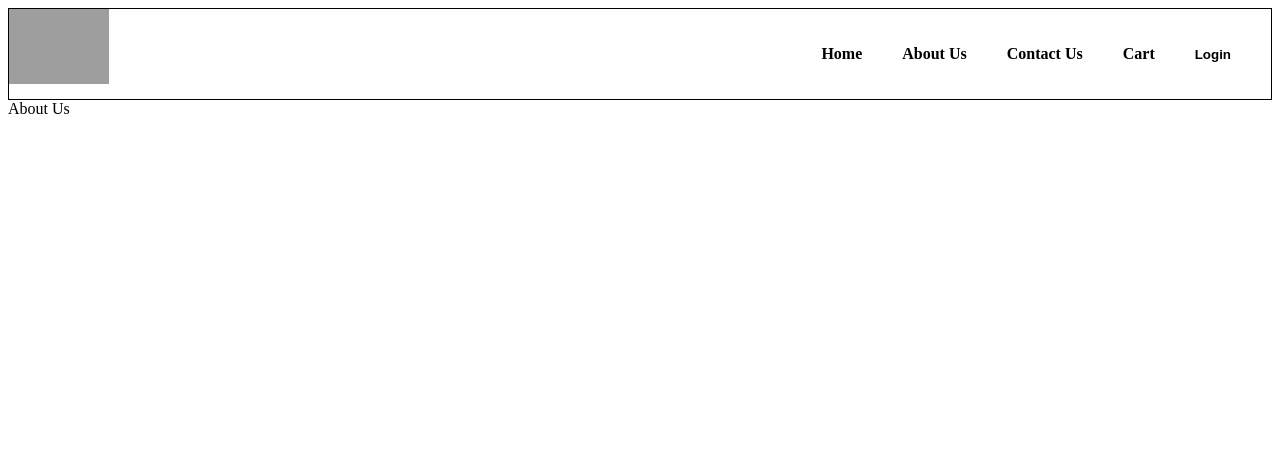
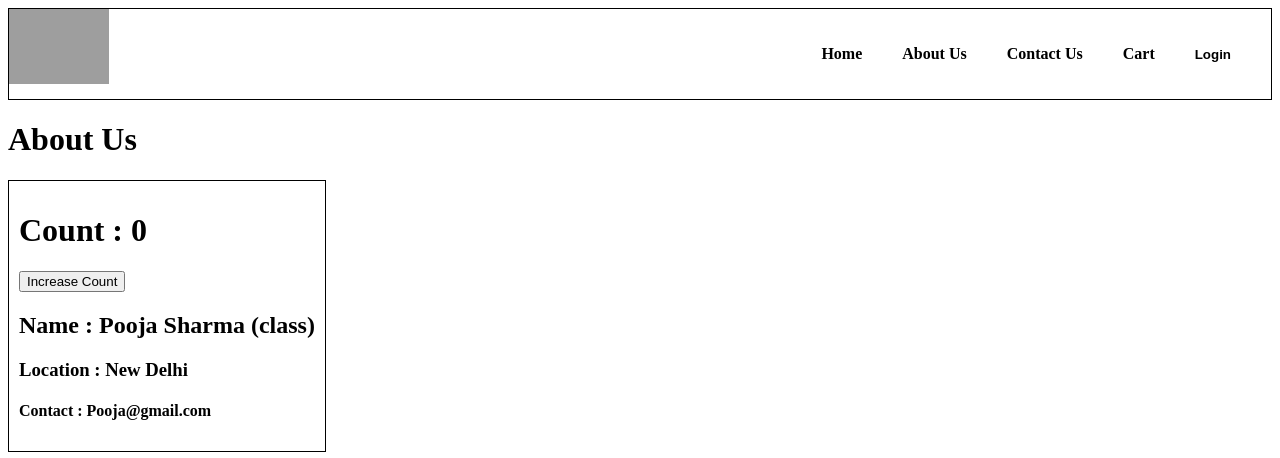
Before and after one commit to pooja-sharma-60/React, a React (Vite) app: page /about in a window 1280 px wide. Shown: the top 458 px of the page. Built offline with nearby package versions, Linux system fonts and the light colour scheme; grey boxes are pictures that could not be loaded.

Commit message:
class component

```diff
--- a/index.css
+++ b/index.css
@@ -72,6 +72,8 @@
   cursor: pointer;
   font-weight: bold;
 }
-/* Link {
-  text-decoration: none;
-} */
+.user-card {
+  padding: 10px;
+  border: 1px solid black;
+  display: inline-block;
+}
--- a/src/components/About.js
+++ b/src/components/About.js
@@ -1,5 +1,25 @@
-const About = () => {
-  return <div>About Us</div>;
-};
+import { Component } from "react";
+import UserClass from "./UserClass";
+
+class About extends Component {
+  constructor(props) {
+    super(props);
+
+    console.log("About constructor");
+  }
+
+  componentDidMount() {
+    console.log("About component is mounted");
+  }
+  render() {
+    console.log(" About render");
+    return (
+      <div>
+        <h1>About Us</h1>
+        <UserClass name={"Pooja Sharma (class)"} location={"New Delhi"} />
+      </div>
+    );
+  }
+}
 
 export default About;
--- a/src/components/Header.js
+++ b/src/components/Header.js
@@ -1,6 +1,6 @@
 import { LOGO_URL } from "../utils/constants";
 import { useState } from "react";
-import { Link } from "react-router-dom";
+import { Link, NavLink } from "react-router-dom";
 
 const Header = () => {
   const [btnName, setBtnName] = useState("Login");
--- a/src/components/Home.js
+++ b/src/components/Home.js
@@ -44,9 +44,9 @@ const Home = () => {
     console.log(searchedRestaurants);
   };
 
-  if (listOfRestaurants === 0) return <Shimmer />;
-
-  return (
+  return listOfRestaurants === 0 ? (
+    <Shimmer />
+  ) : (
     <div className="body">
       <div className="filter">
         <div className="search">
--- /dev/null
+++ b/src/components/UserClass.js
@@ -0,0 +1,41 @@
+import React from "react";
+
+class UserClass extends React.Component {
+  constructor(props) {
+    super(props);
+    this.state = {
+      count: 0,
+    };
+    console.log("Constructor");
+  }
+
+  componentDidMount() {
+    console.log("User component is mounted ");
+  }
+
+  render() {
+    const { name, location } = this.props;
+    const { count } = this.state;
+
+    console.log("render");
+    return (
+      <div className="user-card">
+        <h1>Count : {count}</h1>
+        <button
+          onClick={() => {
+            this.setState({
+              count: this.state.count + 1,
+            });
+          }}
+        >
+          Increase Count
+        </button>
+        <h2>Name : {name}</h2>
+        <h3>Location : {location}</h3>
+        <h4>Contact : Pooja@gmail.com</h4>
+      </div>
+    );
+  }
+}
+
+export default UserClass;
```
Also changed, not shown: src/components/User.js (added, +17 -0 lines).
